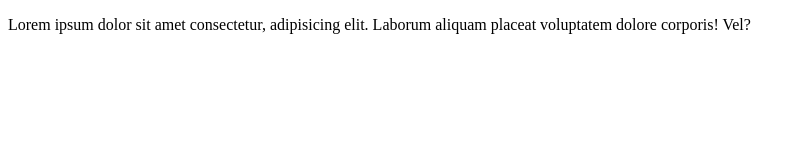
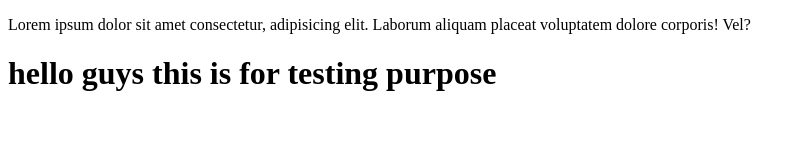
Before and after one commit to Pankajg3432c/AFAME-TECHNOLOGIES, a plain HTML site: page index.html in a window 1280 px wide. Shown: the whole page, without its empty margins (0-805 px from the left). Drawn offline with Linux system fonts and the light colour scheme.

Commit message:
New updates by intern django123

```diff
--- a/index.html
+++ b/index.html
@@ -7,6 +7,6 @@
 </head>
 <body>
     <p>Lorem ipsum dolor sit amet consectetur, adipisicing elit. Laborum aliquam placeat voluptatem dolore corporis! Vel?</p>
-
+    <h1>hello guys this is for testing purpose</h1>
 </body>
 </html>
```
